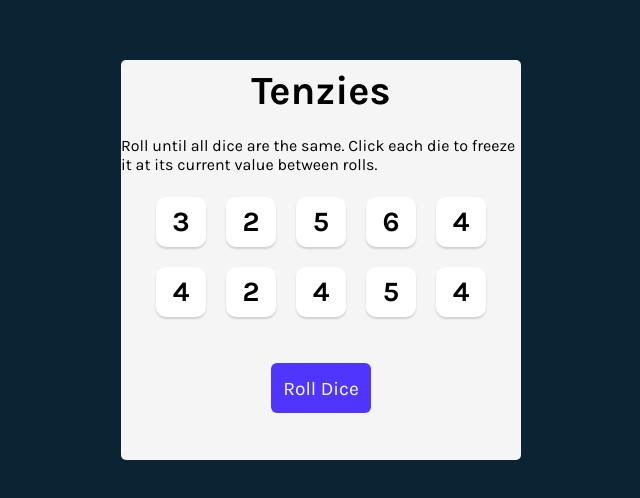
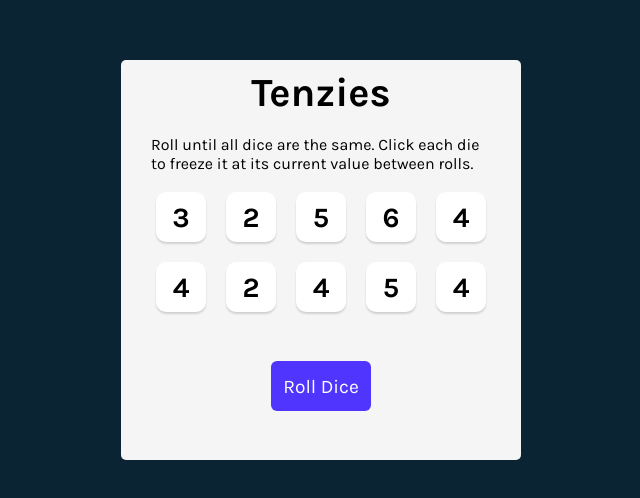
Before and after one commit to LordStoker/Tenzies, a React (Vite) app in the folder Tenzies/: page / in a window 1280 px wide. Shown: the part 140-638 px from the top of the page, without its empty margins (319-959 px from the left). Built offline with nearby package versions, Linux system fonts and the light colour scheme.

Commit message:
margin y refactoring

```diff
--- a/Tenzies/src/App.jsx
+++ b/Tenzies/src/App.jsx
@@ -7,7 +7,7 @@ export default function App() {
 
   const [dices, setDices] = useState(generateAllNewDice());
   const allHeld = dices.every(die => die.isHeld)
-  const allSame = dices.every((die, i, arr) => die.value === arr[0].value)
+  const allSame = dices.every((die, i, array) => die.value === array[0].value)
 
   if(allHeld && allSame){
     alert("You won!")
@@ -23,8 +23,6 @@ export default function App() {
     return newDice
   }
 
-
-
   function hold(id){
     setDices(prevDices =>
        prevDices.map(dice =>
@@ -35,7 +33,6 @@ export default function App() {
   function rollDice(){
     if(allHeld && allSame){
       setDices(generateAllNewDice())
-
     }
     setDices(prevDices =>
       prevDices.map(dice =>
--- a/Tenzies/src/index.css
+++ b/Tenzies/src/index.css
@@ -29,6 +29,10 @@ main{
   justify-content: space-evenly;
   flex-direction: column;
   align-items: center;
+}
+
+p{
+  margin: 10px 30px
 }
 
 .title{
```
